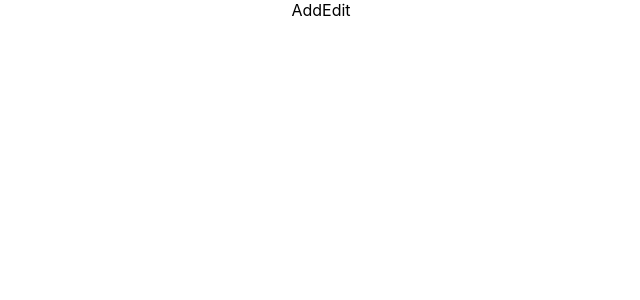
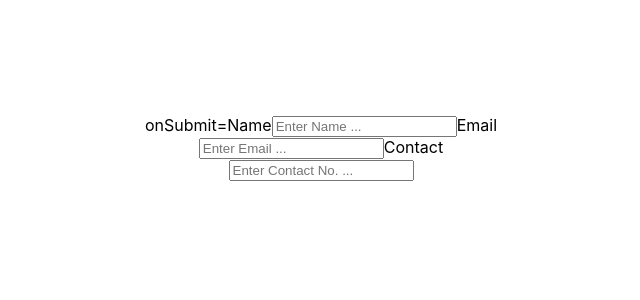
Before and after one commit to Mo6x/CRUD-API, a React (Create React App) app in the folder frontend/: page /addd in a window 1280 px wide. Shown: the top 300 px of the page, without its empty margins (319-959 px from the left). Built offline with nearby package versions, Linux system fonts and the light colour scheme.

Commit message:
I have build the detail, where you can enter your email name and contact

```diff
--- a/frontend/src/components/pages/AddEdit.js
+++ b/frontend/src/components/pages/AddEdit.js
@@ -1,15 +1,70 @@
-import React, { useState, useEffect} from 'react'
+import React, { useState, useEffect } from 'react';
+import { useHistory, useLocation } from 'react-router-dom';
+import axios from 'axios';
+import './AddEdit.css';
 
 
-
+const initialState = {
+    name: "",
+    email: "",
+    contact: "",
+};
 
 
 export const AddEdit = () => {
-  return (
-      <div>
-          AddEdit
-      </div>
-  )
-}
+    const [state, setState] = useState(initialState);
+
+    const { name, email, contact } = initialState;
+
+    const handleSubmit = (e) => {
+        e.preventDefault();
+    };
+
+    const handleInputChange = (e) => {
+        let { name, value } = e.target;
+        setState({ ...state, [name]: value });
+    };
+
+    return (
+        <div style={{ marginTop: "100px" }}>
+            <form style={{
+                margin: "auto",
+                padding: "15px",
+                maxWidth: "400px",
+                alignContent: "center",
+            }}>
+                onSubmit={handleSubmit}
+
+                <label htmlFor='name'>Name</label>
+                <input
+                type="text"
+                    id="name"
+                    name="name"
+                    placeholder="Enter Name ..."
+                    onChange={handleInputChange}
+                    value={name}
+                />
+                <label htmlFor='email'>Email</label>
+                <input
+                    type="email"
+                    id="email"
+                    name="email"
+                    placeholder="Enter Email ..."
+                    onChange={handleInputChange}
+                    value={email}
+                />
+                <label htmlFor='contact'>Contact</label>
+                <input
+                    type="number"
+                    id="contact"
+                    name="contact"
+                    placeholder="Enter Contact No. ..."
+                    onChange={handleInputChange}
+                    value={contact}
+                />
+            </form>
+        </div>
+    );
+};
 
 export default AddEdit
```
Also changed, not shown: frontend/src/components/pages/AddEdit.css (added).
